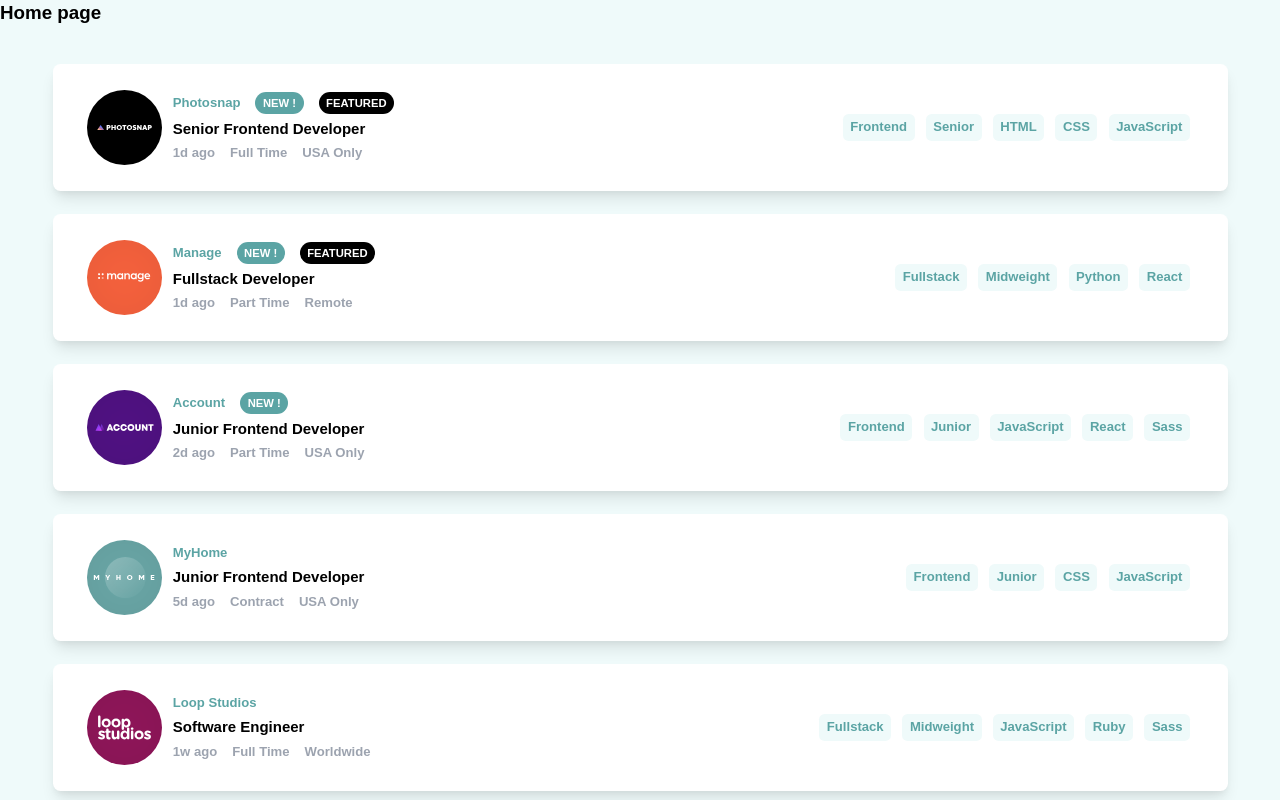
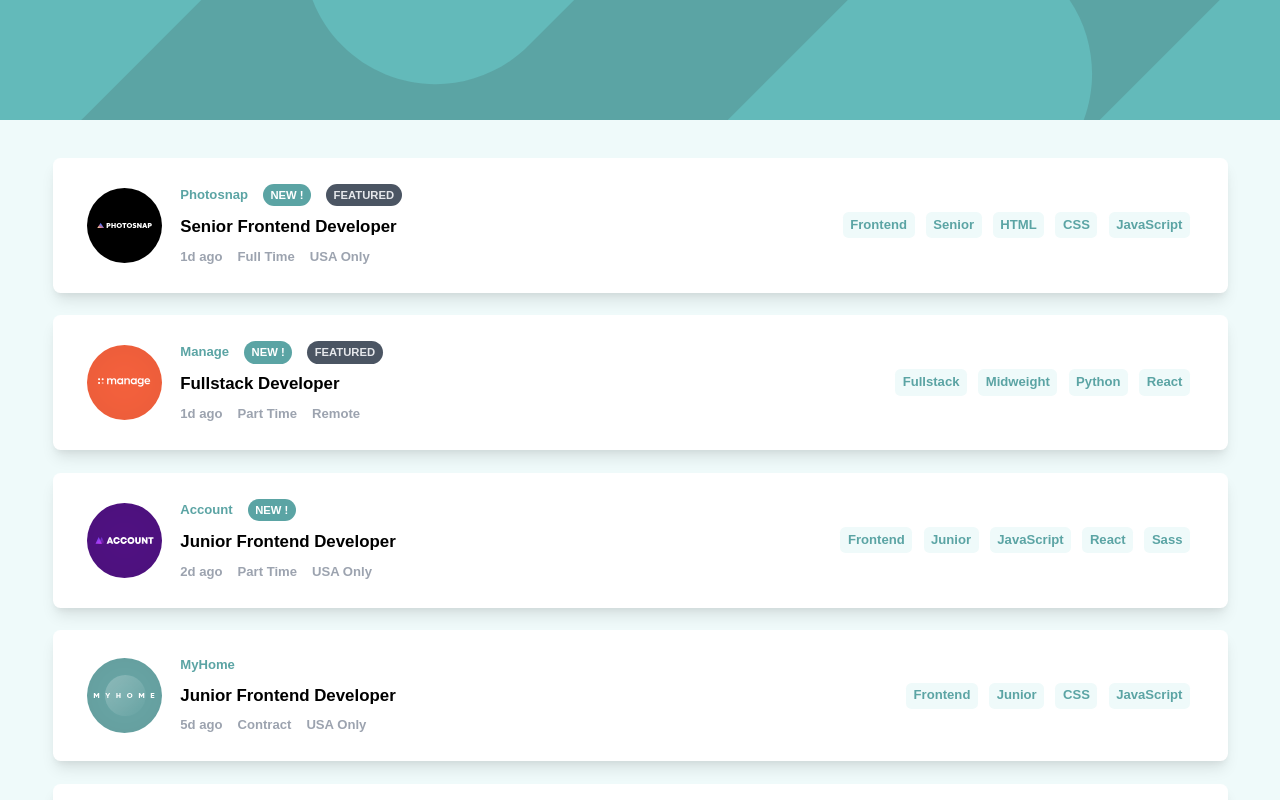
Before and after one commit to radoRandriamahandry/job-listing, a Vue app: page / in a window 1280 px wide. Shown: the top 800 px of the page. Built offline with nearby package versions, Linux system fonts and the light colour scheme.

Commit message:
style: finish header

```diff
--- a/src/components/CardsItem.vue
+++ b/src/components/CardsItem.vue
@@ -2,11 +2,11 @@
   <div
     class="grid grid-cols-2 px-8 transition-all duration-100 ease-in transform bg-white border-l-4 border-transparent rounded-lg shadow-lg  py-7 hover:-translate-y-1 hover:shadow-xl hover:border-primary"
   >
-    <div class="flex items-center space-x-3">
+    <div class="flex items-center space-x-5">
       <div class="w-auto h-20">
         <img class="h-full" :src="data.logo" />
       </div>
-      <div class="grid gap-1">
+      <div class="grid gap-2">
         <div class="flex items-center space-x-4">
           <h3 class="text-sm font-semibold text-primary">{{ data.company }}</h3>
           <!-- Create a chip component or class -->
@@ -18,12 +18,12 @@
           </div>
           <div
             v-if="data.featured"
-            class="px-2 py-1 text-xs font-semibold text-white uppercase bg-black rounded-full "
+            class="px-2 py-1 text-xs font-semibold text-gray-200 uppercase bg-gray-600 rounded-full "
           >
             featured
           </div>
         </div>
-        <div class="font-bold">{{ data.position }}</div>
+        <div class="text-lg font-bold">{{ data.position }}</div>
         <div class="flex space-x-4 text-sm font-semibold text-gray-400">
           <span>{{ data.postedAt }}</span>
           <span>{{ data.contract }}</span>
@@ -34,18 +34,24 @@
     <div
       class="flex items-center justify-end px-2 py-1 space-x-3 text-sm font-semibold  text-primary"
     >
-      <span class="px-2 py-1 rounded-md bg-neutral-bg">{{ data.role }}</span>
-      <span class="px-2 py-1 rounded-md bg-neutral-bg">{{ data.level }}</span>
+      <span
+        class="px-2 py-1 rounded-md cursor-pointer  bg-neutral-bg hover:bg-primary hover:text-white"
+        >{{ data.role }}</span
+      >
+      <span
+        class="px-2 py-1 rounded-md cursor-pointer  bg-neutral-bg hover:bg-primary hover:text-white"
+        >{{ data.level }}</span
+      >
       <span
         v-for="language in data.languages"
         :key="language"
-        class="px-2 py-1 rounded-md bg-neutral-bg"
+        class="px-2 py-1 rounded-md cursor-pointer  bg-neutral-bg hover:bg-primary hover:text-white"
         >{{ language }}</span
       >
       <span
         v-for="tool in data.tools"
         :key="tool"
-        class="px-2 py-1 rounded-md bg-neutral-bg"
+        class="px-2 py-1 rounded-md cursor-pointer  bg-neutral-bg hover:bg-primary hover:text-white"
         >{{ tool }}
       </span>
     </div>
--- a/src/components/Home.vue
+++ b/src/components/Home.vue
@@ -1,8 +1,11 @@
 <template>
-  <div class="max-w-screen-xl mx-auto">
-    <h1 class="text-xl font-bold">Home page</h1>
+  <header
+    class="h-32 max-w-screen bg-primary"
+    style="background-image: url('/src/assets/images/bg-header-desktop.svg')"
+  ></header>
+  <main class="max-w-screen-xl mx-auto">
     <Cards :state="state" />
-  </div>
+  </main>
 </template>
 
 <script>
```
